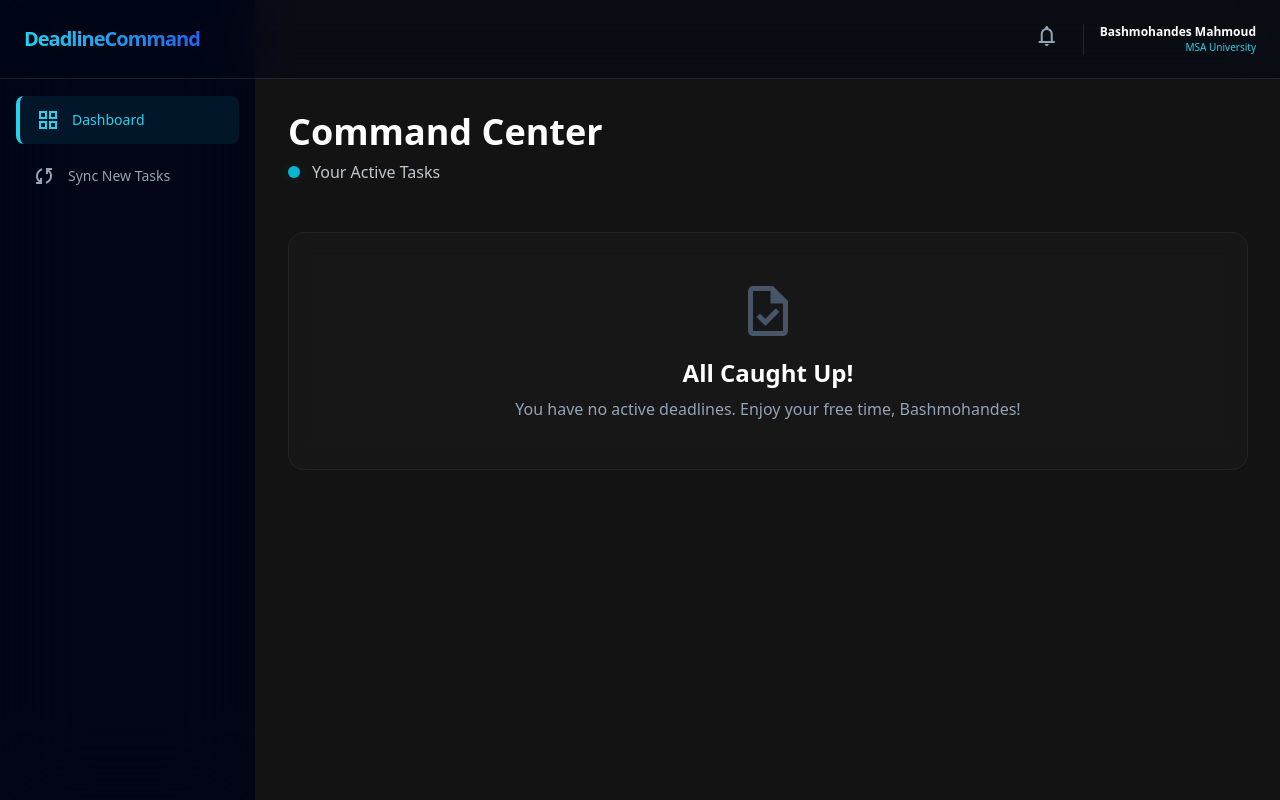
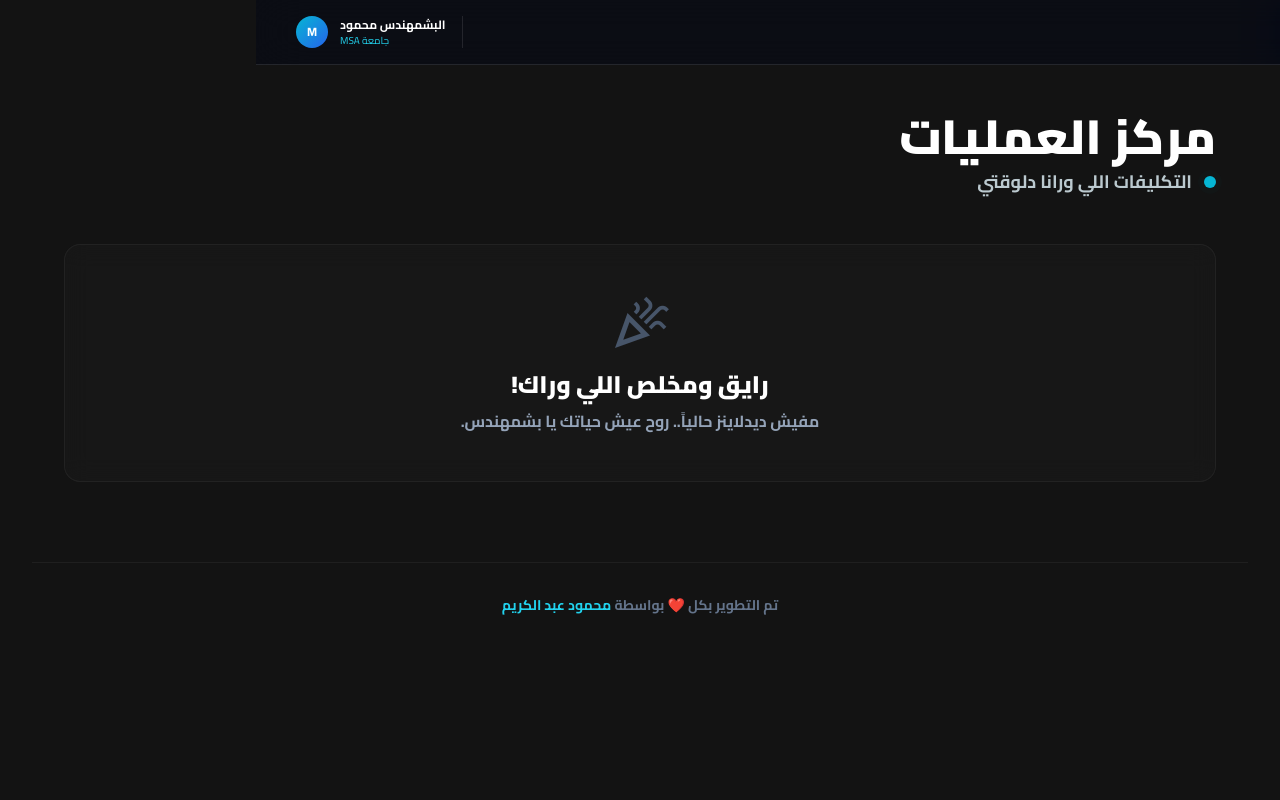
Before and after one commit to Ma7moud-Mansour/DeadlineTracker, a Django app: page /dashboard/ in a window 1280 px wide; the page is wider, and only the part inside the window is pictured. Run offline with Django 5.2, Linux system fonts and the light colour scheme; data that the repository does not hold is empty; some libraries are stand-ins or nearby versions.

Commit message:
Change UI

```diff
--- a/DeadlineTracker/tasks/templates/tasks/task_list.html
+++ b/DeadlineTracker/tasks/templates/tasks/task_list.html
@@ -1,15 +1,16 @@
 <!DOCTYPE html>
-<html class="dark" lang="en">
+<html class="dark" lang="ar" dir="rtl">
 <head>
     <meta charset="utf-8"/>
     <meta content="width=device-width, initial-scale=1.0" name="viewport"/>
-    <title>Deadline Command Center</title>
+    <title>مركز قيادة الديدلاينز</title>
     <script src="https://cdn.tailwindcss.com?plugins=forms,container-queries"></script>
     <link href="https://fonts.googleapis.com/css2?family=Inter:wght@100..900&display=swap" rel="stylesheet"/>
     <link href="https://fonts.googleapis.com/css2?family=Material+Symbols+Outlined:wght,FILL@100..700,0..1&display=swap" rel="stylesheet"/>
     <style>
+        @import url('https://fonts.googleapis.com/css2?family=Cairo:wght@400;700;900&display=swap');
+        body { font-family: 'Cairo', sans-serif; }
         .material-symbols-outlined { font-variation-settings: 'FILL' 0, 'wght' 400, 'GRAD' 0, 'opsz' 24; }
-        .inner-glow-white\/5 { box-shadow: inset 0 1px 0 0 rgba(255, 255, 255, 0.05); }
         .glass-card {
             background: rgba(32, 32, 31, 0.4);
             backdrop-filter: blur(12px);
@@ -35,150 +36,194 @@
         }
     </script>
 </head>
-<body class="bg-background text-white font-inter antialiased min-h-screen overflow-x-hidden">
+<body class="bg-background text-white antialiased min-h-screen overflow-x-hidden">
 
     <header class="fixed top-0 left-0 w-full z-50 flex justify-between items-center px-4 md:px-6 py-4 bg-slate-950/40 backdrop-blur-xl border-b border-white/10">
         <div class="flex items-center gap-4">
             <button id="mobileMenuBtn" class="md:hidden p-2 text-slate-400 hover:text-white hover:bg-white/5 rounded-lg transition-all">
                 <span class="material-symbols-outlined">menu</span>
             </button>
-            <span class="text-lg md:text-xl font-black tracking-tighter text-transparent bg-clip-text bg-gradient-to-r from-cyan-400 to-blue-600">DeadlineCommand</span>
+            <span class="text-lg md:text-xl font-black tracking-tighter text-transparent bg-clip-text bg-gradient-to-r from-cyan-400 to-blue-600 font-black">DEADLINE COMMAND</span>
         </div>
         <div class="flex items-center gap-2 md:gap-4">
-            <button class="hidden md:block p-2 text-slate-400 hover:bg-white/5 rounded-lg transition-all"><span class="material-symbols-outlined">notifications</span></button>
-            <div class="flex items-center gap-3 md:pl-4 border-l border-white/10 ml-2 md:ml-0">
-                <div class="text-right hidden sm:block">
-                    <p class="text-[11px] md:text-xs font-bold text-white">Bashmohandes Mahmoud</p>
-                    <p class="text-[9px] md:text-[10px] text-cyan-400">MSA University</p>
+            <div class="flex items-center gap-3 md:pr-4 border-r border-white/10 mr-2 md:mr-0 px-4">
+                <div class="text-left hidden sm:block">
+                    <p class="text-[11px] md:text-xs font-bold text-white">البشمهندس محمود</p>
+                    <p class="text-[9px] md:text-[10px] text-cyan-400 uppercase">جامعة MSA</p>
                 </div>
-                <div class="w-8 h-8 rounded-full bg-gradient-to-br from-cyan-500 to-blue-600 flex sm:hidden items-center justify-center text-white font-bold text-xs">M</div>
+                <div class="w-8 h-8 rounded-full bg-gradient-to-br from-cyan-500 to-blue-600 flex items-center justify-center text-white font-bold text-xs">M</div>
             </div>
         </div>
     </header>
 
-    <aside id="sidebar" class="fixed left-0 top-0 h-full flex flex-col p-4 z-40 bg-slate-950/95 backdrop-blur-2xl border-r border-white/5 w-64 pt-24 transform -translate-x-full md:translate-x-0 transition-transform duration-300 ease-in-out">
-        <div class="flex items-center gap-3 px-2 pb-6 border-b border-white/5 mb-6 md:hidden">
-            <div class="w-10 h-10 rounded-xl bg-gradient-to-br from-cyan-500 to-blue-600 flex items-center justify-center text-white font-bold text-lg">M</div>
-            <div>
-                <h3 class="text-sm font-bold text-white">Mahmoud</h3>
-                <p class="text-[11px] text-cyan-400">Computer Science</p>
-            </div>
-        </div>
+    <aside id="sidebar" class="fixed right-0 top-0 h-full flex flex-col p-4 z-40 bg-slate-950/95 backdrop-blur-2xl border-l border-white/5 w-64 pt-24 transform translate-x-full md:translate-x-0 transition-transform duration-300 ease-in-out">
         <nav class="flex-1 space-y-2">
-            <a class="flex items-center gap-3 bg-cyan-500/10 text-cyan-400 rounded-lg px-4 py-3 border-l-4 border-cyan-400" href="#">
+            <a class="flex items-center gap-3 bg-cyan-500/10 text-cyan-400 rounded-lg px-4 py-3 border-r-4 border-cyan-400" href="#">
                 <span class="material-symbols-outlined">grid_view</span>
-                <span class="text-sm font-medium">Dashboard</span>
+                <span class="text-sm font-bold">لوحة التحكم</span>
             </a>
-            <a class="flex items-center gap-3 text-slate-400 px-4 py-3 hover:text-white hover:bg-white/5 rounded-lg transition-all" href="{% url 'sync-form' %}">
+            <a class="flex items-center gap-3 text-slate-400 px-4 py-3 hover:text-white hover:bg-white/5 rounded-lg transition-all font-bold" href="{% url 'sync-form' %}">
                 <span class="material-symbols-outlined">sync</span>
-                <span class="text-sm font-medium">Sync New Tasks</span>
+                <span class="text-sm">سحب تاسكات جديدة</span>
             </a>
         </nav>
-
         <button id="closeSidebarBtn" class="md:hidden mt-auto py-3 bg-white/5 hover:bg-white/10 rounded-lg text-slate-400 font-bold transition-colors flex justify-center gap-2">
-            <span class="material-symbols-outlined">close</span> Close Menu
+            إقفل القائمة <span class="material-symbols-outlined">close</span>
         </button>
     </aside>
 
     <div id="sidebarOverlay" class="fixed inset-0 bg-black/50 z-30 hidden opacity-0 transition-opacity duration-300 md:hidden"></div>
 
-    <main class="w-full md:ml-64 pt-24 md:pt-28 px-4 md:px-8 pb-12 transition-all duration-300 md:w-[calc(100%-16rem)]">
+    <main class="w-full md:mr-64 pt-24 md:pt-28 px-4 md:px-8 pb-12 transition-all duration-300">
         <section class="max-w-6xl mx-auto mb-8 md:mb-12">
-            <div class="flex flex-col md:flex-row md:items-end justify-between gap-4 md:gap-6">
-                <div>
-                    <h1 class="text-3xl md:text-4xl font-black text-white mb-2">Command Center</h1>
-                    <div class="flex items-center gap-3">
+            <div class="flex flex-col md:flex-row md:items-end justify-between gap-4 md:gap-6 text-right">
+                <div class="w-full">
+                    <h1 class="text-3xl md:text-5xl font-black text-white mb-2">مركز العمليات</h1>
+                    <div class="flex items-center gap-3 justify-start">
                         <span class="flex h-3 w-3 relative">
                             <span class="animate-ping absolute inline-flex h-full w-full rounded-full bg-cyan-400 opacity-75"></span>
                             <span class="relative inline-flex rounded-full h-3 w-3 bg-cyan-500"></span>
                         </span>
-                        <p class="text-on-surface-variant text-sm md:text-base font-medium">Your Active Tasks</p>
+                        <p class="text-on-surface-variant text-sm md:text-lg font-bold">التكليفات اللي ورانا دلوقتي</p>
                     </div>
                 </div>
             </div>
         </section>
 
         <section class="max-w-6xl mx-auto grid grid-cols-1 sm:grid-cols-2 lg:grid-cols-3 gap-4 md:gap-6">
+            {% for task in tasks %}
+            <div id="task-card-{{ task.id }}" class="glass-card rounded-2xl p-5 md:p-6 glow-cyan border-cyan-500/20 flex flex-col group relative overflow-hidden transition-all text-right">
+                <div class="absolute top-0 right-0 w-1 h-full bg-cyan-400"></div>
+                <div class="flex justify-between items-start mb-4 flex-row-reverse">
+                    <span class="text-[10px] md:text-xs text-slate-500 font-bold uppercase tracking-widest line-clamp-1 pl-2">{{ task.course }}</span>
+                    <span class="px-2 md:px-3 py-1 rounded-full bg-cyan-500/10 text-cyan-400 font-black text-[9px] md:text-[10px] uppercase whitespace-nowrap status-badge">شغال</span>
+                </div>
+                <h3 class="text-lg md:text-xl font-black text-white mb-4 md:mb-6 group-hover:text-cyan-400 transition-colors line-clamp-2">{{ task.title }}</h3>
 
-            {% for task in tasks %}
-            <div id="task-card-{{ task.id }}" class="glass-card rounded-2xl p-5 md:p-6 glow-cyan border-cyan-500/20 flex flex-col group relative overflow-hidden transition-all">
-                <div class="absolute top-0 left-0 w-1 h-full bg-cyan-400"></div>
-                <div class="flex justify-between items-start mb-4">
-                    <span class="text-[10px] md:text-xs text-slate-500 uppercase tracking-widest line-clamp-1 pr-2">{{ task.course|truncatechars:35 }}</span>
-                    <span class="px-2 md:px-3 py-1 rounded-full bg-cyan-500/10 text-cyan-400 font-bold text-[9px] md:text-[10px] uppercase whitespace-nowrap">Active</span>
-                </div>
-                <h3 class="text-lg md:text-xl font-bold text-white mb-4 md:mb-6 group-hover:text-cyan-400 transition-colors line-clamp-2">{{ task.title }}</h3>
-                <div class="mt-auto">
-                    <div class="flex items-center gap-2 text-cyan-400 mb-4 md:mb-6">
-                        <span class="material-symbols-outlined text-sm md:text-base">schedule</span>
-                        <span class="text-[11px] md:text-xs font-bold">{{ task.due_date }}</span>
+                <div class="mt-auto space-y-4">
+                    <div class="bg-white/5 rounded-xl p-3 border border-white/5">
+                        <p class="text-[10px] text-slate-400 mb-1 font-bold">الوقت المتبقي:</p>
+                        <div class="countdown-timer text-cyan-400 font-black text-sm md:text-base tracking-widest" data-date="{{ task.due_date }}">
+                            بيحسب...
+                        </div>
                     </div>
 
-                    <button onclick="markAsDone({{ task.id }})" class="w-full py-2.5 md:py-3 rounded-xl border border-white/10 hover:bg-white/5 text-white font-bold text-sm md:text-base transition-all flex items-center justify-center gap-2 group/btn">
-                        <span class="material-symbols-outlined text-lg md:text-xl group-hover/btn:scale-110 group-hover/btn:text-cyan-400 transition-all">check_circle</span>
-                        Mark as Done
+                    <div class="flex items-center gap-2 text-slate-400 justify-end">
+                        <span class="text-[11px] md:text-xs font-bold">{{ task.due_date }}</span>
+                        <span class="material-symbols-outlined text-sm md:text-base">schedule</span>
+                    </div>
+
+                    <button id="btn-{{ task.id }}" onclick="markAsDone({{ task.id }})" class="action-btn w-full py-2.5 md:py-3 rounded-xl border border-white/10 hover:bg-white/5 text-white font-black text-sm md:text-base transition-all flex items-center justify-center gap-2 group/btn">
+                        خلصته يا وحش <span class="material-symbols-outlined text-lg md:text-xl group-hover/btn:scale-110 group-hover/btn:text-cyan-400 transition-all">check_circle</span>
                     </button>
                 </div>
             </div>
             {% empty %}
             <div class="col-span-full glass-card rounded-2xl p-8 md:p-12 text-center border-white/5">
-                <span class="material-symbols-outlined text-5xl md:text-6xl text-slate-600 mb-4">task</span>
-                <h3 class="text-xl md:text-2xl font-bold text-white mb-2">All Caught Up!</h3>
-                <p class="text-sm md:text-base text-slate-400">You have no active deadlines. Enjoy your free time, Bashmohandes!</p>
+                <span class="material-symbols-outlined text-5xl md:text-6xl text-slate-600 mb-4">celebration</span>
+                <h3 class="text-xl md:text-2xl font-black text-white mb-2">رايق ومخلص اللي وراك!</h3>
+                <p class="text-sm md:text-base text-slate-400 font-bold">مفيش ديدلاينز حالياً.. روح عيش حياتك يا بشمهندس.</p>
             </div>
             {% endfor %}
+        </section>
 
-        </section>
+        <footer class="mt-20 border-t border-white/5 pt-8 text-center">
+            <p class="text-slate-500 font-bold text-sm">
+                تم التطوير بكل ❤️ بواسطة
+                <span class="text-cyan-400">محمود عبد الكريم</span>
+            </p>
+        </footer>
     </main>
 
     <script>
-        // 1. Mobile Menu Logic
+        // 1. Mobile Menu
         const sidebar = document.getElementById('sidebar');
         const mobileMenuBtn = document.getElementById('mobileMenuBtn');
         const closeSidebarBtn = document.getElementById('closeSidebarBtn');
         const sidebarOverlay = document.getElementById('sidebarOverlay');
 
         function toggleMenu() {
-            const isOpen = !sidebar.classList.contains('-translate-x-full');
+            const isOpen = !sidebar.classList.contains('translate-x-full');
             if (isOpen) {
-                // Close menu
-                sidebar.classList.add('-translate-x-full');
+                sidebar.classList.add('translate-x-full');
                 sidebarOverlay.classList.remove('opacity-100');
-                setTimeout(() => sidebarOverlay.classList.add('hidden'), 300); // Wait for fade out
+                setTimeout(() => sidebarOverlay.classList.add('hidden'), 300);
             } else {
-                // Open menu
-                sidebar.classList.remove('-translate-x-full');
+                sidebar.classList.remove('translate-x-full');
                 sidebarOverlay.classList.remove('hidden');
-                // Small delay to allow display:block to apply before animating opacity
                 setTimeout(() => sidebarOverlay.classList.add('opacity-100'), 10);
             }
         }
-
         mobileMenuBtn.addEventListener('click', toggleMenu);
         closeSidebarBtn.addEventListener('click', toggleMenu);
         sidebarOverlay.addEventListener('click', toggleMenu);
 
-        // 2. AJAX Mark as Done Logic
+        // 2. Countdown Timer Logic
+        function updateTimers() {
+            const timers = document.querySelectorAll('.countdown-timer');
+            timers.forEach(timer => {
+                const dateStr = timer.getAttribute('data-date'); // Example: "Tuesday, 28 Oct - 11:59 PM"
+
+                // Note: This parsing is simple and works with MSA standard format.
+                // For production, a more robust parsing might be needed based on specific locale.
+                const parts = dateStr.match(/(\d+)\s+(\w+)\s+-\s+(\d+):(\d+)\s+(AM|PM)/);
+                if (!parts) {
+                    timer.innerText = "تاريخ غير معروف";
+                    return;
+                }
+
+                const now = new Date();
+                const currentYear = now.getFullYear();
+                const monthNames = ["Jan", "Feb", "Mar", "Apr", "May", "Jun", "Jul", "Aug", "Sep", "Oct", "Nov", "Dec"];
+                const monthIndex = monthNames.indexOf(parts[2]);
+
+                let hours = parseInt(parts[3]);
+                if (parts[5] === "PM" && hours !== 12) hours += 12;
+                if (parts[5] === "AM" && hours === 12) hours = 0;
+
+                const targetDate = new Date(currentYear, monthIndex, parseInt(parts[1]), hours, parseInt(parts[4]));
+                const diff = targetDate - now;
+
+                const cardId = timer.closest('.glass-card').id;
+                const btn = document.querySelector(`#${cardId} .action-btn`);
+                const badge = document.querySelector(`#${cardId} .status-badge`);
+
+                if (diff <= 0) {
+                    timer.innerText = "فاتتك يا بطل 😢";
+                    timer.classList.replace('text-cyan-400', 'text-red-500');
+                    if (btn) {
+                        btn.innerHTML = 'راحت عليك.. خلاص';
+                        btn.classList.add('opacity-50', 'bg-red-900/20', 'border-red-500/30', 'text-red-500');
+                        btn.onclick = null;
+                    }
+                    if (badge) {
+                        badge.innerText = 'فاتتك';
+                        badge.classList.replace('bg-cyan-500/10', 'bg-red-500/10');
+                        badge.classList.replace('text-cyan-400', 'text-red-500');
+                    }
+                } else {
+                    const days = Math.floor(diff / (1000 * 60 * 60 * 24));
+                    const hrs = Math.floor((diff % (1000 * 60 * 60 * 24)) / (1000 * 60 * 60));
+                    const mins = Math.floor((diff % (1000 * 60 * 60)) / (1000 * 60));
+                    timer.innerText = `${days} يوم و ${hrs} ساعة و ${mins} دقيقة`;
+                }
+            });
+        }
+        setInterval(updateTimers, 60000); // Update every minute
+        updateTimers();
+
+        // 3. AJAX
         function markAsDone(taskId) {
             const card = document.getElementById(`task-card-${taskId}`);
             card.classList.add('fade-out');
-
             fetch(`/complete-task/${taskId}/`, {
                 method: 'POST',
                 headers: {
                     'X-CSRFToken': '{{ csrf_token }}',
                     'Content-Type': 'application/json'
                 }
-            })
-            .then(response => {
-                if(response.ok) {
-                    setTimeout(() => {
-                        card.remove();
-                    }, 400);
-                } else {
-                    card.classList.remove('fade-out');
-                    alert('Network error. Could not update the database.');
-                }
+            }).then(response => {
+                if(response.ok) setTimeout(() => card.remove(), 400);
             });
         }
     </script>
```
Also changed, not shown: DeadlineTracker/tasks/templates/tasks/sync_form.html (+47 -50 lines).
